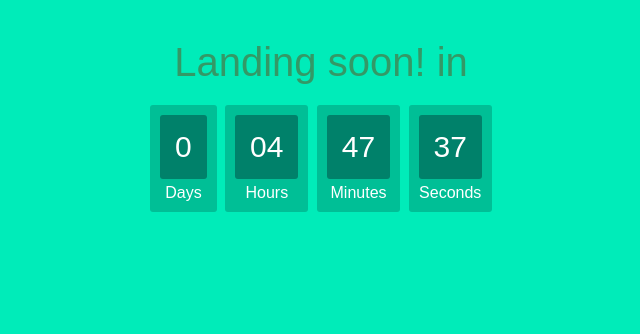
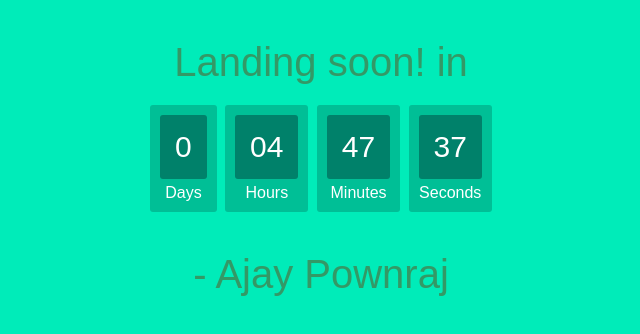
Before and after one commit to Ajay-Pownraj/count-down, a plain HTML site: page index.html in a window 1280 px wide. Shown: the whole page, without its empty margins (319-959 px from the left). Drawn offline with Linux system fonts and the light colour scheme.

Commit message:
Update index.html
Added my name

```diff
--- a/index.html
+++ b/index.html
@@ -25,6 +25,7 @@
     <div class="smalltext">Seconds</div>
   </div>
 </div>
+    <h1>- Ajay Pownraj </h1>
 
     <script src="./count-down.js"></script>
 </body>
```
